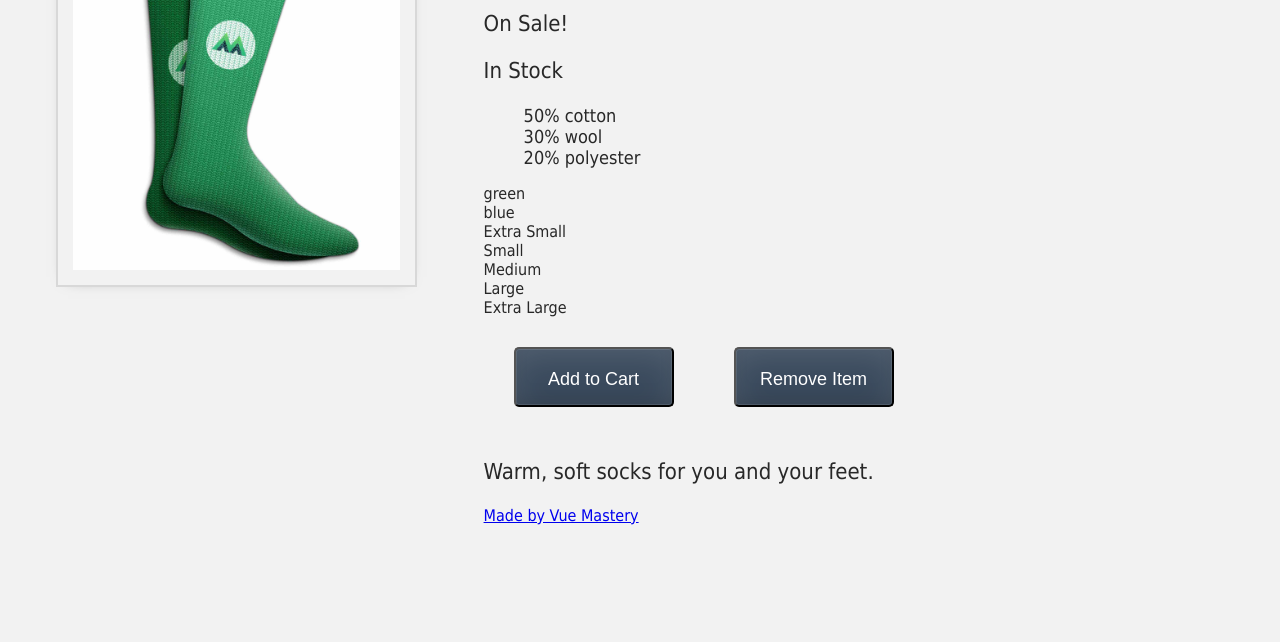
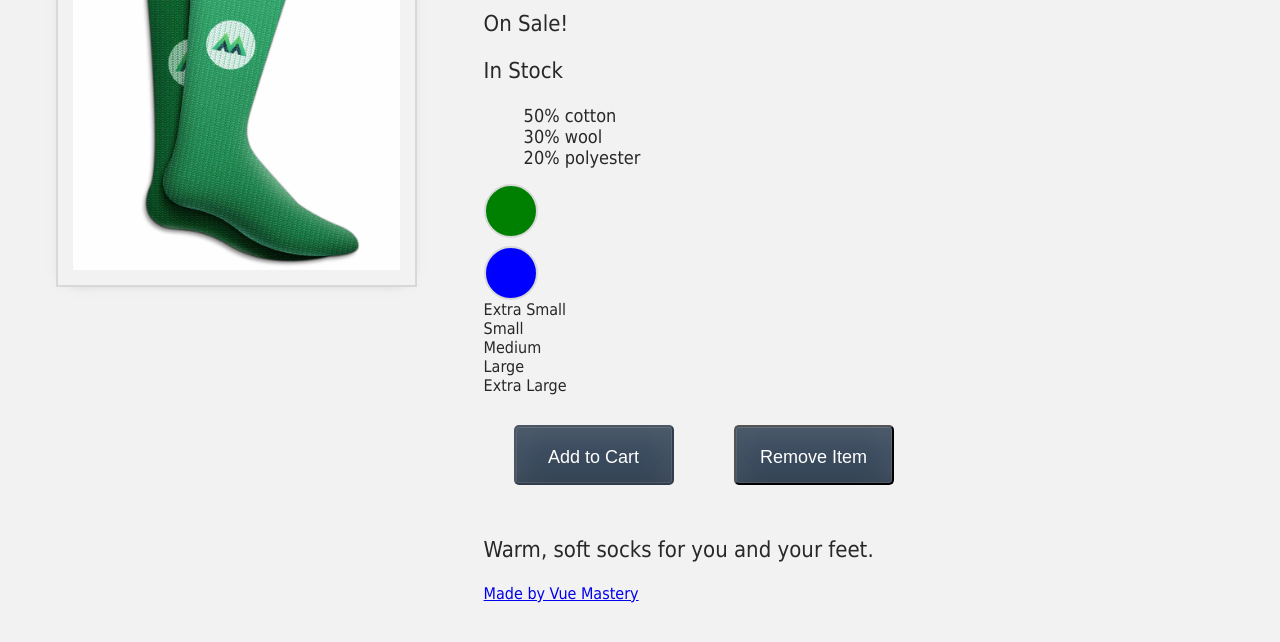
Before and after one commit to Proutum-Ann/Vue-Mastery-Tutorial, a plain HTML site: page index.html in a window 1280 px wide. Shown: the part 130-772 px from the top of the page. Drawn offline with nearby package versions, Linux system fonts and the light colour scheme.

Commit message:
working on Class & Style Binding

```diff
--- a/index.html
+++ b/index.html
@@ -29,10 +29,10 @@
             <ul>
               <li v-for="detail in details">{{ detail }}</li>
             </ul>
-            <div v-for="variant in variants" :key="variant.id" @mouseover="updateImage(variant.image)">{{ variant.color }}</div>
+            <div v-for="variant in variants" :key="variant.id" @mouseover="updateImage(variant.image)" class="color-circle" :style="{backgroundColor: variant.color}"></div>
 
             <div v-for="(size, index) in sizes" :key="index">{{ size }}</div>
-            <button class="button" v-on:click="addToCart">Add to Cart</button>
+            <button class="button" v-on:click="addToCart" :disabled="!inStock">Add to Cart</button>
 
             <button class="button" v-on:click="removeFromCart">Remove Item</button>
 
```
